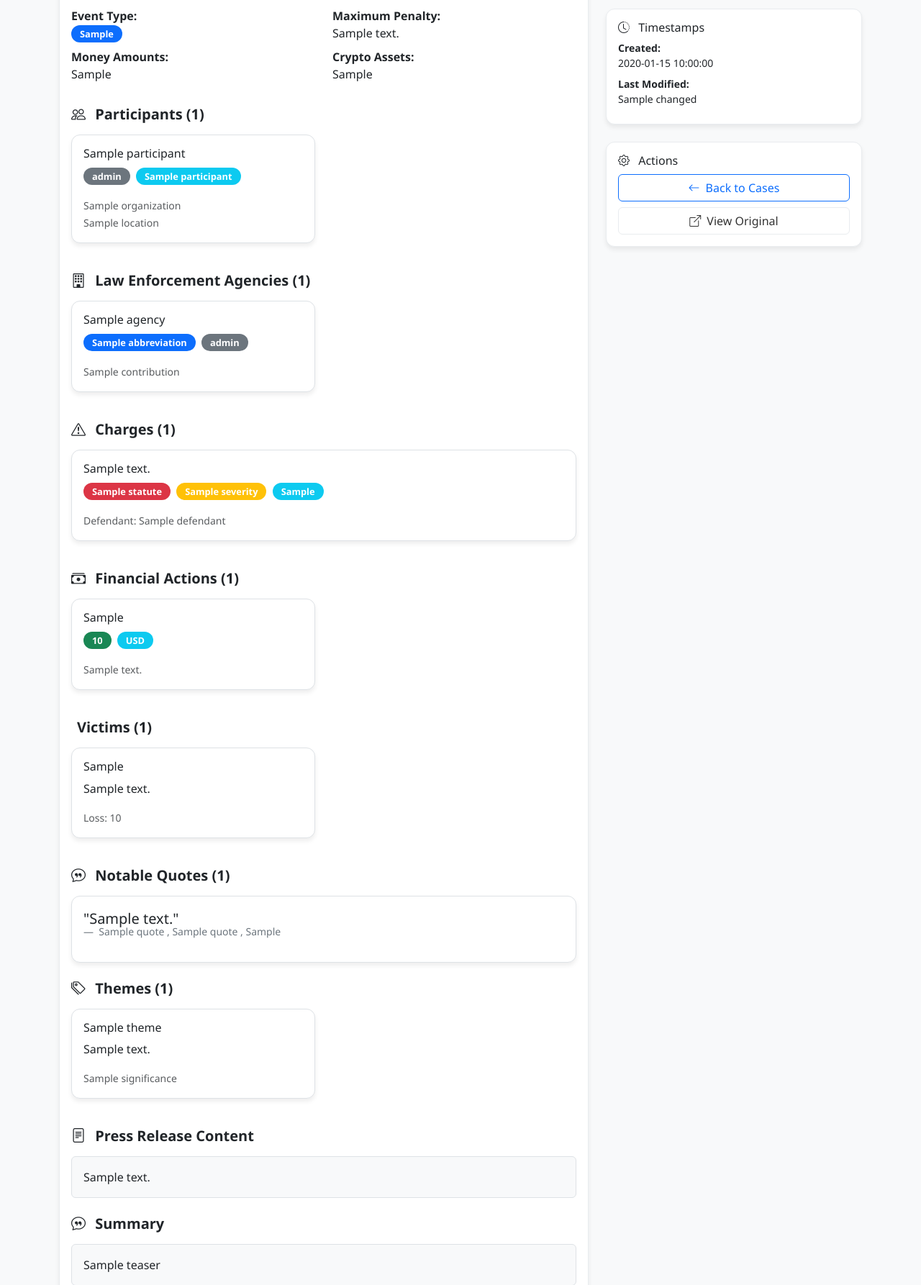
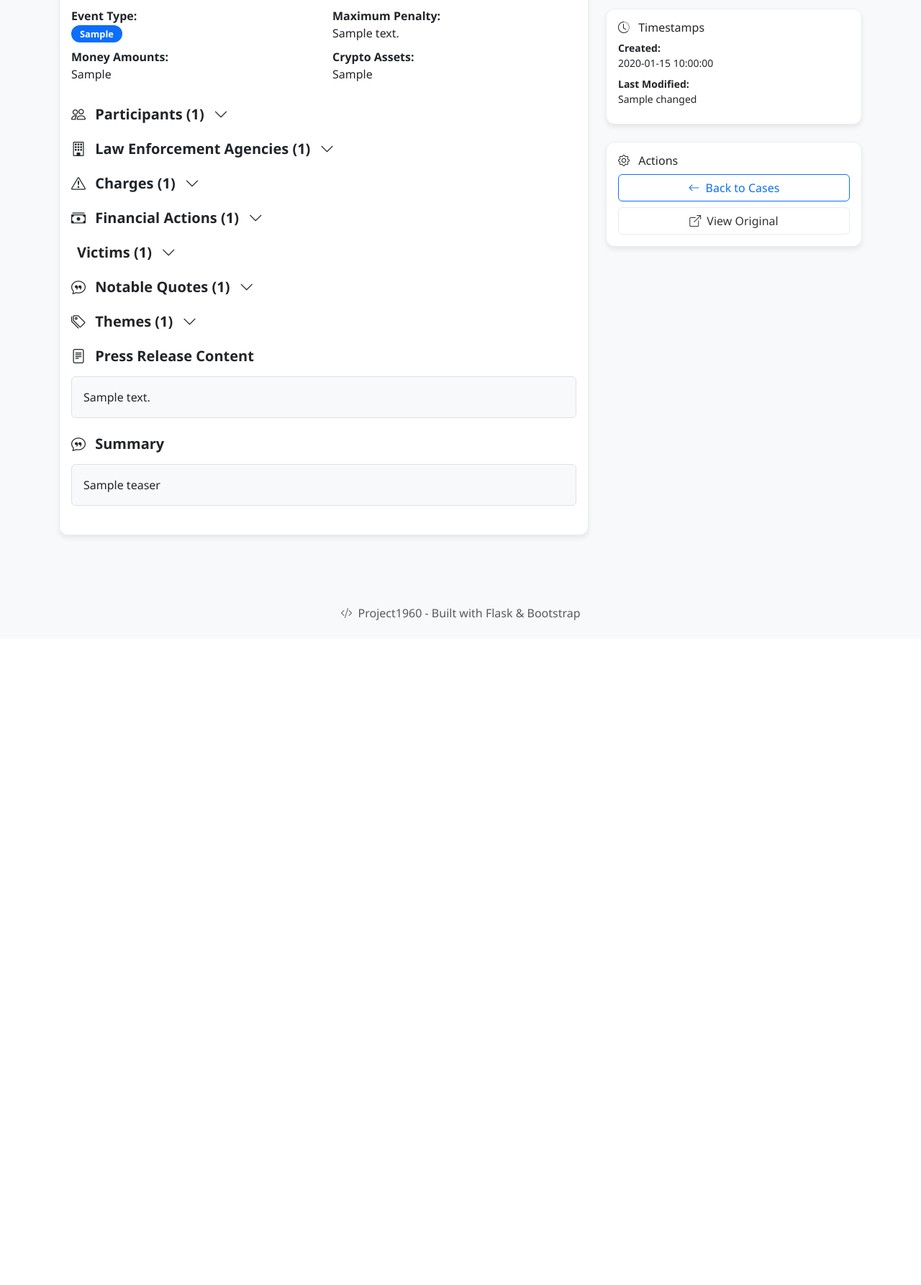
Before and after one commit to actuallyrizzn/project1960, a Flask app: template templates/case_detail.html in a window 1280 px wide. Shown: the part 531-2317 px from the top of the page at 72% size. After the commit the page ends 1393 px from the top, so only its background shows below. Run offline with Flask 3, Linux system fonts and the light colour scheme; the template is opened without the code that fills it: most values are stand-ins (such as "Sample title", 1, 10 or a date in 2020).

Commit message:
feat(ui): Enhance case detail template with collapsible sections
Updated the case_detail.html template to implement collapsible sections for participants, agencies, charges, financial actions, victims, quotes, and themes. This enhancement improves the user interface by allowing users to expand and collapse these sections, making the information more accessible and organized.

```diff
--- a/templates/case_detail.html
+++ b/templates/case_detail.html
@@ -165,10 +165,12 @@
                     <!-- Participants -->
                     {% if enrichment.participants %}
                     <div class="mb-4">
-                        <h5 class="fw-bold mb-3">
+                        <h5 class="fw-bold mb-3" data-bs-toggle="collapse" href="#collapseParticipants" role="button" aria-expanded="false" aria-controls="collapseParticipants" style="cursor:pointer;">
                             <i class="bi bi-people me-2"></i>
                             Participants ({{ enrichment.participants|length }})
+                            <i class="bi bi-chevron-down ms-2"></i>
                         </h5>
+                        <div class="collapse" id="collapseParticipants">
                             <div class="row">
                                 {% for participant in enrichment.participants %}
                                 <div class="col-md-6 mb-3">
@@ -191,15 +193,18 @@
                                 {% endfor %}
                             </div>
                         </div>
+                    </div>
                     {% endif %}
 
                     <!-- Agencies -->
                     {% if enrichment.agencies %}
                     <div class="mb-4">
-                        <h5 class="fw-bold mb-3">
+                        <h5 class="fw-bold mb-3" data-bs-toggle="collapse" href="#collapseAgencies" role="button" aria-expanded="false" aria-controls="collapseAgencies" style="cursor:pointer;">
                             <i class="bi bi-building me-2"></i>
                             Law Enforcement Agencies ({{ enrichment.agencies|length }})
+                            <i class="bi bi-chevron-down ms-2"></i>
                         </h5>
+                        <div class="collapse" id="collapseAgencies">
                             <div class="row">
                                 {% for agency in enrichment.agencies %}
                                 <div class="col-md-6 mb-3">
@@ -221,15 +226,18 @@
                                 {% endfor %}
                             </div>
                         </div>
+                    </div>
                     {% endif %}
 
                     <!-- Charges -->
                     {% if enrichment.charges %}
                     <div class="mb-4">
-                        <h5 class="fw-bold mb-3">
+                        <h5 class="fw-bold mb-3" data-bs-toggle="collapse" href="#collapseCharges" role="button" aria-expanded="false" aria-controls="collapseCharges" style="cursor:pointer;">
                             <i class="bi bi-exclamation-triangle me-2"></i>
                             Charges ({{ enrichment.charges|length }})
+                            <i class="bi bi-chevron-down ms-2"></i>
                         </h5>
+                        <div class="collapse" id="collapseCharges">
                             <div class="row">
                                 {% for charge in enrichment.charges %}
                                 <div class="col-12 mb-3">
@@ -250,15 +258,18 @@
                                 {% endfor %}
                             </div>
                         </div>
+                    </div>
                     {% endif %}
 
                     <!-- Financial Actions -->
                     {% if enrichment.financial_actions %}
                     <div class="mb-4">
-                        <h5 class="fw-bold mb-3">
+                        <h5 class="fw-bold mb-3" data-bs-toggle="collapse" href="#collapseFinancialActions" role="button" aria-expanded="false" aria-controls="collapseFinancialActions" style="cursor:pointer;">
                             <i class="bi bi-cash-stack me-2"></i>
                             Financial Actions ({{ enrichment.financial_actions|length }})
+                            <i class="bi bi-chevron-down ms-2"></i>
                         </h5>
+                        <div class="collapse" id="collapseFinancialActions">
                             <div class="row">
                                 {% for action in enrichment.financial_actions %}
                                 <div class="col-md-6 mb-3">
@@ -278,15 +289,18 @@
                                 {% endfor %}
                             </div>
                         </div>
+                    </div>
                     {% endif %}
 
                     <!-- Victims -->
                     {% if enrichment.victims %}
                     <div class="mb-4">
-                        <h5 class="fw-bold mb-3">
+                        <h5 class="fw-bold mb-3" data-bs-toggle="collapse" href="#collapseVictims" role="button" aria-expanded="false" aria-controls="collapseVictims" style="cursor:pointer;">
                             <i class="bi bi-heart-broken me-2"></i>
                             Victims ({{ enrichment.victims|length }})
+                            <i class="bi bi-chevron-down ms-2"></i>
                         </h5>
+                        <div class="collapse" id="collapseVictims">
                             <div class="row">
                                 {% for victim in enrichment.victims %}
                                 <div class="col-md-6 mb-3">
@@ -305,15 +319,18 @@
                                 {% endfor %}
                             </div>
                         </div>
+                    </div>
                     {% endif %}
 
                     <!-- Quotes -->
                     {% if enrichment.quotes %}
                     <div class="mb-4">
-                        <h5 class="fw-bold mb-3">
+                        <h5 class="fw-bold mb-3" data-bs-toggle="collapse" href="#collapseQuotes" role="button" aria-expanded="false" aria-controls="collapseQuotes" style="cursor:pointer;">
                             <i class="bi bi-chat-quote me-2"></i>
                             Notable Quotes ({{ enrichment.quotes|length }})
+                            <i class="bi bi-chevron-down ms-2"></i>
                         </h5>
+                        <div class="collapse" id="collapseQuotes">
                             {% for quote in enrichment.quotes %}
                             <div class="card border mb-3">
                                 <div class="card-body">
@@ -329,15 +346,18 @@
                             </div>
                             {% endfor %}
                         </div>
+                    </div>
                     {% endif %}
 
                     <!-- Themes -->
                     {% if enrichment.themes %}
                     <div class="mb-4">
-                        <h5 class="fw-bold mb-3">
+                        <h5 class="fw-bold mb-3" data-bs-toggle="collapse" href="#collapseThemes" role="button" aria-expanded="false" aria-controls="collapseThemes" style="cursor:pointer;">
                             <i class="bi bi-tags me-2"></i>
                             Themes ({{ enrichment.themes|length }})
+                            <i class="bi bi-chevron-down ms-2"></i>
                         </h5>
+                        <div class="collapse" id="collapseThemes">
                             <div class="row">
                                 {% for theme in enrichment.themes %}
                                 <div class="col-md-6 mb-3">
@@ -354,6 +374,7 @@
                                     </div>
                                 </div>
                                 {% endfor %}
+                            </div>
                         </div>
                     </div>
                     {% endif %}
```
Lines whose indentation alone changed are shown as unchanged.
